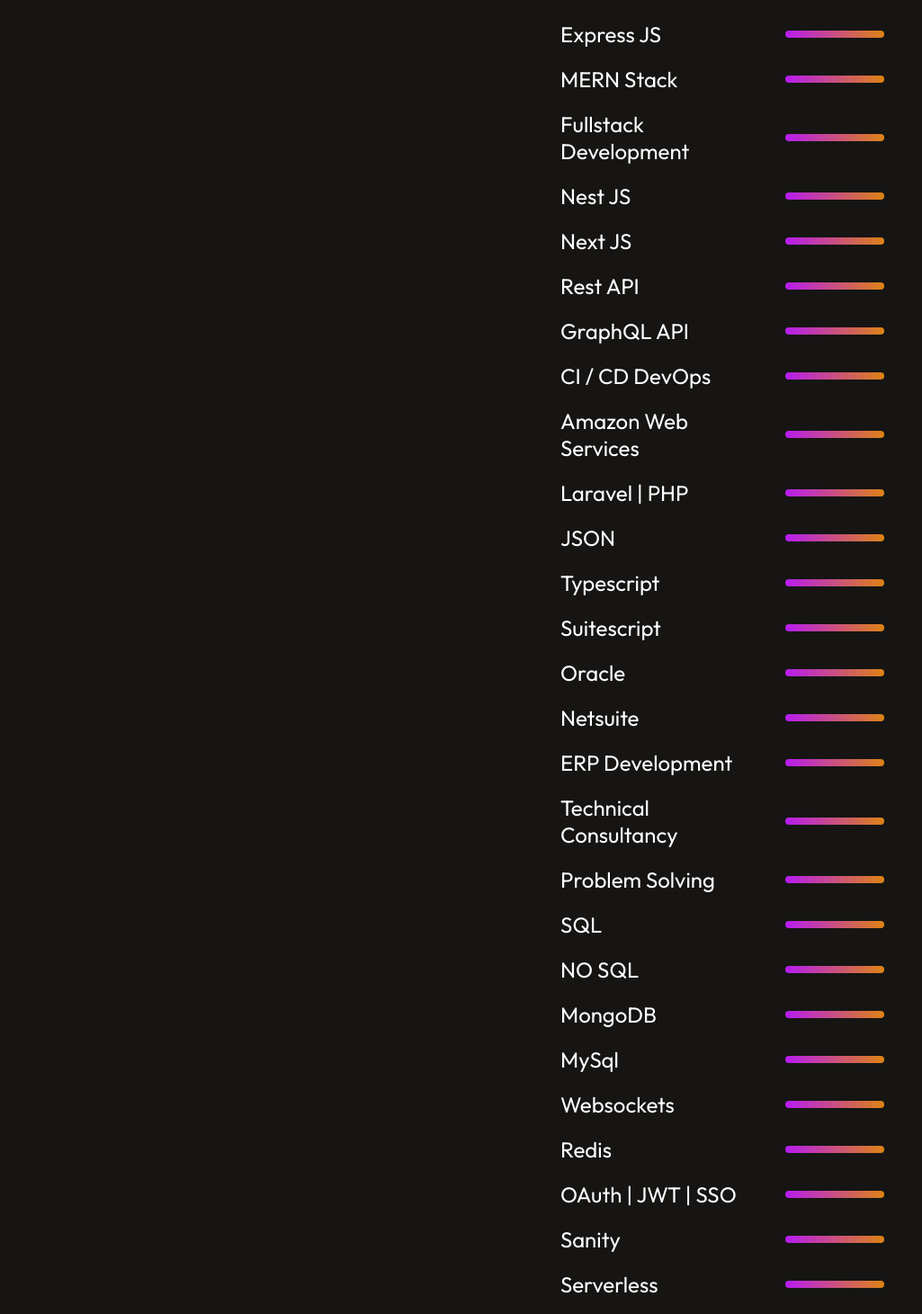
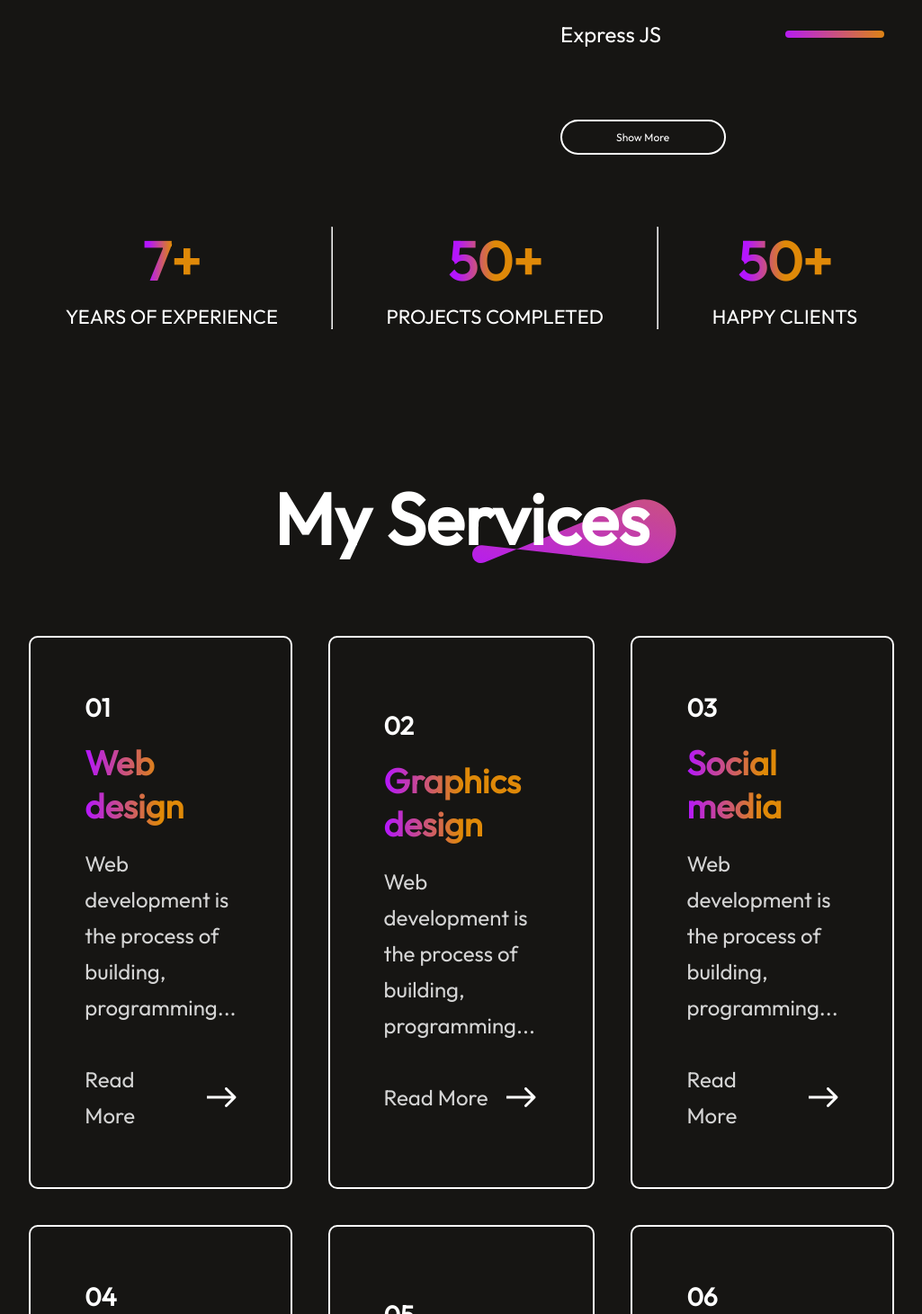
Before and after one commit to usman19977/portfolio_website, a React (Vite) app in the folder portfolio-react/: page / in a window 1280 px wide. Shown: the part 2409-3870 px from the top of the page at 90% size, without its empty margins (127-1152 px from the left). Built offline with nearby package versions, Linux system fonts and the light colour scheme.

Commit message:
Show more | Show less | Skills
Dyamically import skills via JS file
Add support to show initially 5 and then more skills
Show more
Show Less

```diff
--- a/portfolio-react/src/Components/About/About.css
+++ b/portfolio-react/src/Components/About/About.css
@@ -110,3 +110,38 @@
     transform: scale(1.12);
     transition: 0.5s;
 }
+
+
+.about-skill-showmore {
+    display: flex;
+    max-width: 60px;
+    border-radius: 20px;
+    border: 2px solid white;
+    padding: 10px 60px;
+    font-size: 12px;
+    font-weight: 100;
+    transition: 0.6s;
+    cursor: pointer;
+}
+
+.about-skill-showmore:hover {
+    transform: scale(1.10);
+    transition: 0.6s;
+}
+
+.about-skill-showless {
+    display: flex;
+    max-width: 60px;
+    border-radius: 20px;
+    border: 2px solid white;
+    padding: 10px 60px;
+    font-size: 12px;
+    font-weight: 100;
+    transition: 0.6s;
+    cursor: pointer;
+}
+
+.about-skill-showless:hover {
+    transform: scale(1.10);
+    transition: 0.6s;
+}
--- a/portfolio-react/src/Components/About/About.jsx
+++ b/portfolio-react/src/Components/About/About.jsx
@@ -1,8 +1,13 @@
-import React from 'react'
+import React, { useState } from 'react'
 import './About.css';
 import theme_pattern from '../../assets/theme_pattern.svg';
 import profileImg from '../../assets/about_profile.jpg'
+import skillData from '../../assets/skills_data';
+import arrowIcon from '../../assets/arrow_icon.svg';
+
 export const About = () => {
+    const [showMore, setShowMore] = useState(false);
+    const displayedSkills = showMore ? skillData : skillData.slice(0, 5);
     return (
         <div className='about'>
             <div className="about-title">
@@ -23,144 +28,25 @@
                     </div>
 
                     <div className="about-skills">
-                        <div className="about-skill">
-                            <p>JavaScript</p>
-                            <hr style={{ width: "100%" }} />
+                        {displayedSkills.map((skill, index) => {
+                            return <div className="about-skill" key={index}>
+                                <p>{skill.name}</p>
+                                <hr style={{ width: skill.percentage }} />
+                            </div>
+                        })}
+                    </div>
+                    {!showMore && skillData.length > 5 && (
+                        <div className="about-skill-showmore" onClick={() => setShowMore(true)}>
+                            <p>Show More</p>
+
                         </div>
+                    )}
+                    {showMore && (
+                        <div className="about-skill-showless" onClick={() => setShowMore(false)}>
+                            <p>Show Less</p>
 
-                        <div className="about-skill">
-                            <p>Node JS</p>
-                            <hr style={{ width: "100%" }} />
                         </div>
-
-                        <div className="about-skill">
-                            <p>React JS</p>
-                            <hr style={{ width: "100%" }} />
-                        </div>
-                        <div className="about-skill">
-                            <p>Vite</p>
-                            <hr style={{ width: "100%" }} />
-                        </div>
-                        <div className="about-skill">
-                            <p>Express JS</p>
-                            <hr style={{ width: "100%" }} />
-                        </div>
-                        <div className="about-skill">
-                            <p>MERN Stack</p>
-                            <hr style={{ width: "100%" }} />
-                        </div>
-                        <div className="about-skill">
-                            <p>Fullstack Development</p>
-                            <hr style={{ width: "100%" }} />
-                        </div>
-                        <div className="about-skill">
-                            <p>Nest JS</p>
-                            <hr style={{ width: "100%" }} />
-                        </div>
-                        <div className="about-skill">
-                            <p>Next JS</p>
-                            <hr style={{ width: "100%" }} />
-                        </div>
-                        <div className="about-skill">
-                            <p>Rest API</p>
-                            <hr style={{ width: "100%" }} />
-                        </div>
-                        <div className="about-skill">
-                            <p>GraphQL API</p>
-                            <hr style={{ width: "100%" }} />
-                        </div>
-                        <div className="about-skill">
-                            <p>CI / CD DevOps </p>
-                            <hr style={{ width: "100%" }} />
-                        </div>
-                        <div className="about-skill">
-                            <p>Amazon Web Services</p>
-                            <hr style={{ width: "100%" }} />
-                        </div>
-                        <div className="about-skill">
-                            <p>Laravel | PHP</p>
-                            <hr style={{ width: "100%" }} />
-                        </div>
-                        <div className="about-skill">
-                            <p>JSON</p>
-                            <hr style={{ width: "100%" }} />
-                        </div>
-                        <div className="about-skill">
-                            <p>Typescript</p>
-                            <hr style={{ width: "100%" }} />
-                        </div>
-                        <div className="about-skill">
-                            <p>Suitescript</p>
-                            <hr style={{ width: "100%" }} />
-                        </div>
-                        <div className="about-skill">
-                            <p>Oracle</p>
-                            <hr style={{ width: "100%" }} />
-                        </div>
-                        <div className="about-skill">
-                            <p>Netsuite</p>
-                            <hr style={{ width: "100%" }} />
-                        </div>
-                        <div className="about-skill">
-                            <p>ERP Development</p>
-                            <hr style={{ width: "100%" }} />
-                        </div>
-                        <div className="about-skill">
-                            <p>Technical Consultancy</p>
-                            <hr style={{ width: "100%" }} />
-                        </div>
-                        <div className="about-skill">
-                            <p>Problem Solving</p>
-                            <hr style={{ width: "100%" }} />
-                        </div>
-                        <div className="about-skill">
-                            <p>SQL</p>
-                            <hr style={{ width: "100%" }} />
-                        </div>
-                        <div className="about-skill">
-                            <p>NO SQL</p>
-                            <hr style={{ width: "100%" }} />
-                        </div>
-                        <div className="about-skill">
-                            <p>MongoDB</p>
-                            <hr style={{ width: "100%" }} />
-                        </div>
-                        <div className="about-skill">
-                            <p>MySql</p>
-                            <hr style={{ width: "100%" }} />
-                        </div>
-                        <div className="about-skill">
-                            <p>Websockets</p>
-                            <hr style={{ width: "100%" }} />
-                        </div>
-                        <div className="about-skill">
-                            <p>Redis</p>
-                            <hr style={{ width: "100%" }} />
-                        </div>
-                        <div className="about-skill">
-                            <p>OAuth | JWT | SSO </p>
-                            <hr style={{ width: "100%" }} />
-                        </div>
-
-                        <div className="about-skill">
-                            <p>Sanity</p>
-                            <hr style={{ width: "100%" }} />
-                        </div>
-
-                        <div className="about-skill">
-                            <p>Serverless</p>
-                            <hr style={{ width: "100%" }} />
-                        </div>
-
-
-
-
-
-
-
-
-
-                    </div>
+                    )}
 
 
 
--- /dev/null
+++ b/portfolio-react/src/assets/skills_data.js
@@ -0,0 +1,35 @@
+const skills = [
+    { name: "JavaScript", percentage: "100%" },
+    { name: "Node JS", percentage: "100%" },
+    { name: "React JS", percentage: "100%" },
+    { name: "Vite", percentage: "100%" },
+    { name: "Express JS", percentage: "100%" },
+    { name: "MERN Stack", percentage: "100%" },
+    { name: "Fullstack Development", percentage: "100%" },
+    { name: "Nest JS", percentage: "100%" },
+    { name: "Next JS", percentage: "100%" },
+    { name: "Rest API", percentage: "100%" },
+    { name: "GraphQL API", percentage: "100%" },
+    { name: "CI / CD DevOps", percentage: "100%" },
+    { name: "Amazon Web Services", percentage: "100%" },
+    { name: "Laravel | PHP", percentage: "100%" },
+    { name: "JSON", percentage: "100%" },
+    { name: "Typescript", percentage: "100%" },
+    { name: "Suite Script", percentage: "100%" },
+    { name: "Oracle", percentage: "100%" },
+    { name: "Netsuite", percentage: "100%" },
+    { name: "ERP Development", percentage: "100%" },
+    { name: "Technical Consultancy", percentage: "100%" },
+    { name: "Problem Solving", percentage: "100%" },
+    { name: "SQL", percentage: "100%" },
+    { name: "NO SQL", percentage: "100%" },
+    { name: "MongoDB", percentage: "100%" },
+    { name: "MySql", percentage: "100%" },
+    { name: "Web sockets", percentage: "100%" },
+    { name: "Redis", percentage: "100%" },
+    { name: "OAuth | JWT | SSO", percentage: "100%" },
+    { name: "Sanity", percentage: "100%" },
+    { name: "Serverless", percentage: "100%" }
+];
+
+export default skills;
```
